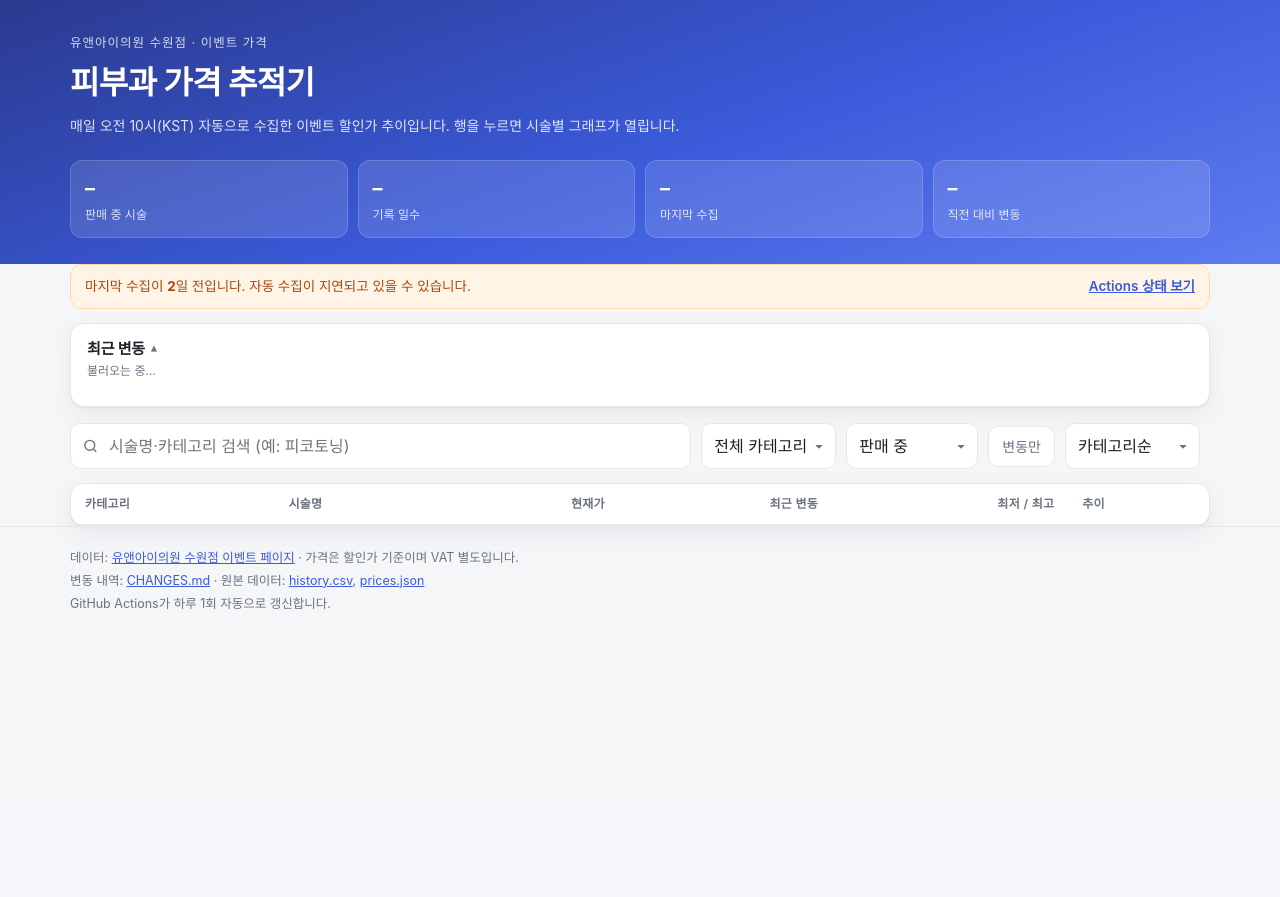
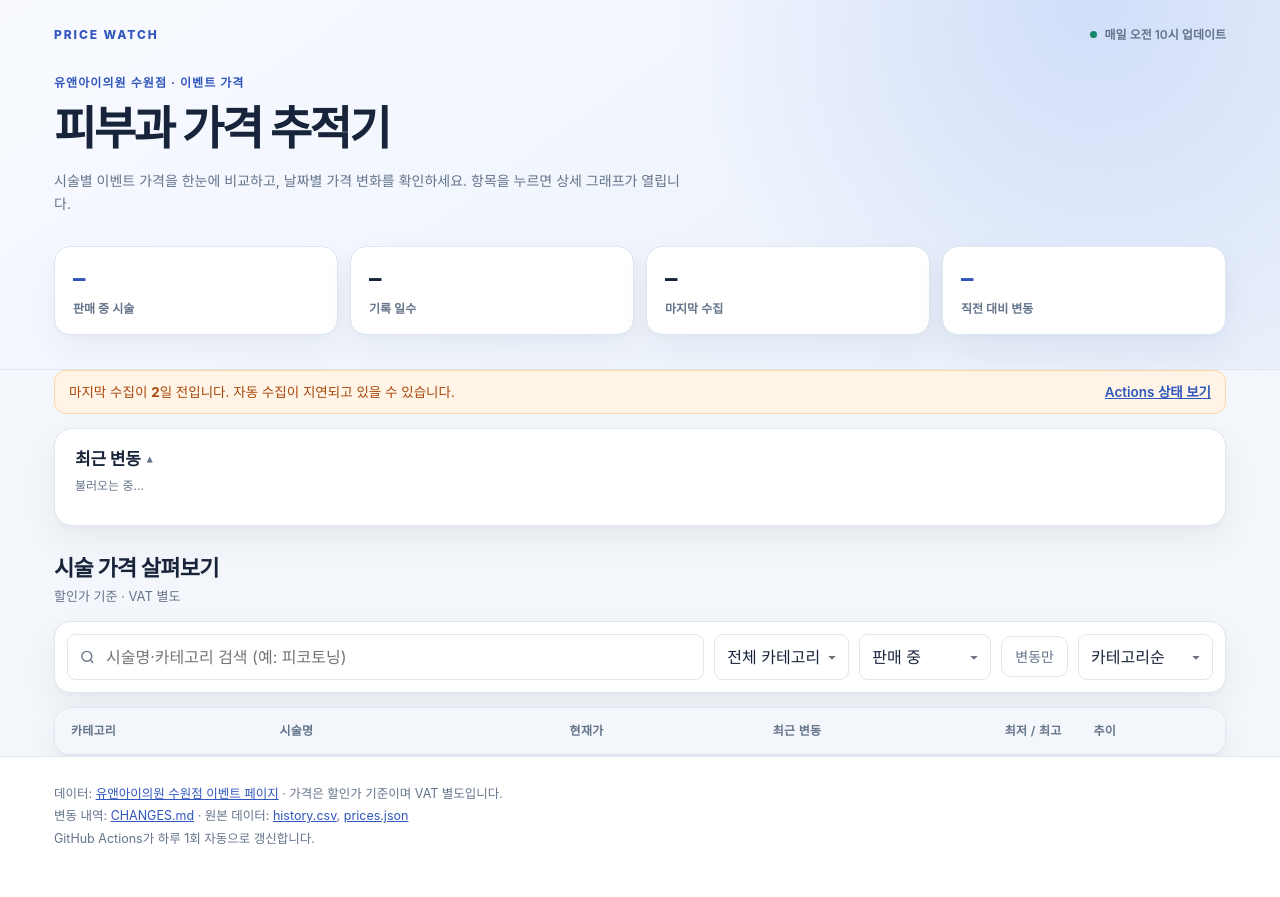
Before and after one commit to miv2/price-tracker, a Python web app: template tracker/templates/index.html in a window 1280 px wide. Before the commit the page ends 609 px from the top, so only its background shows below. Run offline with Jinja, Linux system fonts and the light colour scheme; the template is opened without the code that fills it, so the values that code supplies are empty.

Commit message:
style: 가격 추이 페이지 디자인 개선

```diff
--- a/tracker/templates/index.html
+++ b/tracker/templates/index.html
@@ -5,41 +5,41 @@
 <meta name="viewport" content="width=device-width, initial-scale=1, viewport-fit=cover">
 <meta name="apple-mobile-web-app-capable" content="yes">
 <meta name="apple-mobile-web-app-status-bar-style" content="black-translucent">
-<meta name="theme-color" content="#2b3a8f">
+<meta name="theme-color" content="#f2f5fb">
 <link rel="icon" href="data:,">
 <title>피부과 가격 추적기 · 유앤아이의원 수원점</title>
 <style>
   :root {
     color-scheme: light dark;
-    --bg: #f5f6f8;
+    --bg: #f3f6fa;
     --panel: #ffffff;
-    --text: #1c2128;
-    --muted: #6b7280;
-    --line: #e5e7eb;
-    --accent: #3b5bdb;
-    --accent-soft: #edf1ff;
-    --up: #e8590c;
-    --down: #2f9e44;
-    --flat: #868e96;
-    --shadow: 0 1px 2px rgba(16, 24, 40, .06), 0 8px 24px rgba(16, 24, 40, .06);
+    --text: #18243a;
+    --muted: #64748b;
+    --line: #dfe6f0;
+    --accent: #3157bd;
+    --accent-soft: #e9efff;
+    --up: #c25b28;
+    --down: #168568;
+    --flat: #7b8798;
+    --shadow: 0 2px 4px rgba(24, 36, 58, .025), 0 14px 34px rgba(24, 36, 58, .055);
   }
   @media (prefers-color-scheme: dark) {
     :root {
-      --bg: #111418;
-      --panel: #191d23;
-      --text: #e8eaed;
-      --muted: #9aa3ae;
-      --line: #2a3038;
-      --accent: #7c9aff;
-      --accent-soft: #232c45;
-      --up: #ff8b5c;
-      --down: #51cf66;
-      --flat: #9aa3ae;
-      --shadow: 0 1px 2px rgba(0, 0, 0, .3), 0 8px 24px rgba(0, 0, 0, .25);
+      --bg: #101722;
+      --panel: #192332;
+      --text: #edf3fb;
+      --muted: #a4b2c4;
+      --line: #2d3b4f;
+      --accent: #9db8ff;
+      --accent-soft: #263d64;
+      --up: #ffa16f;
+      --down: #67d6ae;
+      --flat: #9aa9ba;
+      --shadow: 0 2px 4px rgba(0, 0, 0, .12), 0 14px 34px rgba(0, 0, 0, .22);
     }
   }
   * { box-sizing: border-box; }
-  html { -webkit-text-size-adjust: 100%; }
+  html { -webkit-text-size-adjust: 100%; scroll-behavior: smooth; }
   body {
     margin: 0;
     background: var(--bg);
@@ -49,40 +49,47 @@
     font-size: 15px;
   }
   a { color: var(--accent); }
-  .wrap { max-width: 1180px; margin: 0 auto; padding: 0 20px; }
+  .wrap { max-width: 1220px; margin: 0 auto; padding: 0 24px; }
   header.hero {
-    background: linear-gradient(160deg, #2b3a8f 0%, #3b5bdb 55%, #5f7cf0 100%);
-    color: #fff;
-    padding: 34px 0 26px;
+    background: radial-gradient(circle at 85% 0%, rgba(125, 160, 238, .27), transparent 36%),
+      linear-gradient(145deg, #f8faff 0%, #edf3fc 75%, #e9f0fb 100%);
+    border-bottom: 1px solid var(--line);
+    color: var(--text);
+    padding: 26px 0 34px;
   }
   @media (prefers-color-scheme: dark) {
-    header.hero { background: linear-gradient(160deg, #1b2340 0%, #26325c 55%, #2e3f75 100%); }
+    header.hero { background: radial-gradient(circle at 85% 0%, rgba(65, 98, 164, .3), transparent 38%), linear-gradient(145deg, #17243a, #152030); }
   }
+  .hero-top { display: flex; align-items: center; justify-content: space-between; gap: 16px; margin-bottom: 30px; }
+  .brand { color: var(--accent); font-size: 12px; font-weight: 800; letter-spacing: .16em; }
+  .hero-note { color: var(--muted); font-size: 12px; font-weight: 600; }
+  .hero-note::before { content: ""; display: inline-block; width: 7px; height: 7px; margin-right: 8px; border-radius: 50%; background: var(--down); vertical-align: 1px; }
   .eyebrow {
-    margin: 0 0 6px;
-    font-size: 12.5px;
-    letter-spacing: .08em;
-    text-transform: uppercase;
-    opacity: .8;
+    margin: 0 0 10px;
+    color: var(--accent);
+    font-size: 12px;
+    font-weight: 750;
+    letter-spacing: .09em;
   }
-  h1 { margin: 0; font-size: clamp(23px, 3.4vw, 32px); letter-spacing: -.02em; }
-  .sub { margin: 8px 0 0; font-size: 14px; opacity: .85; }
+  h1 { margin: 0; font-size: clamp(30px, 4vw, 46px); line-height: 1.16; letter-spacing: -.055em; }
+  .sub { max-width: 640px; margin: 14px 0 0; color: var(--muted); font-size: 14px; line-height: 1.65; }
   .stats {
     display: grid;
     grid-template-columns: repeat(4, minmax(0, 1fr));
-    gap: 10px;
-    margin-top: 24px;
+    gap: 12px;
+    margin-top: 30px;
   }
   .stat {
-    background: rgba(255, 255, 255, .12);
-    border: 1px solid rgba(255, 255, 255, .16);
-    border-radius: 12px;
-    padding: 12px 14px;
-    backdrop-filter: blur(4px);
+    background: var(--panel);
+    border: 1px solid var(--line);
+    border-radius: 16px;
+    padding: 16px 18px;
+    box-shadow: var(--shadow);
   }
-  .stat strong { display: block; font-size: 20px; font-variant-numeric: tabular-nums; }
-  .stat span { font-size: 12px; opacity: .82; }
-  main { padding: 22px 0 60px; }
+  .stat strong { display: block; font-size: 25px; line-height: 1.25; letter-spacing: -.04em; font-variant-numeric: tabular-nums; }
+  .stat span { display: block; margin-top: 6px; color: var(--muted); font-size: 12px; font-weight: 600; }
+  .stat:first-child strong, .stat:last-child strong { color: var(--accent); }
+  main { padding: 28px 0 68px; }
   .notice {
     display: flex;
     flex-wrap: wrap;
@@ -103,10 +110,10 @@
   .recent {
     background: var(--panel);
     border: 1px solid var(--line);
-    border-radius: 14px;
+    border-radius: 18px;
     box-shadow: var(--shadow);
-    padding: 14px 16px;
-    margin-bottom: 16px;
+    padding: 18px 20px;
+    margin-bottom: 28px;
   }
   .recent details { display: block; }
   .recent-summary {
@@ -122,7 +129,7 @@
   .recent-summary::-webkit-details-marker { display: none; }
   .recent-head-left h2 {
     margin: 0;
-    font-size: 15px;
+    font-size: 17px;
     letter-spacing: -.01em;
     display: inline-flex;
     align-items: center;
@@ -137,10 +144,10 @@
   details[open] .recent-head-left h2::after {
     transform: rotate(180deg);
   }
-  .recent-head-left p { margin: 2px 0 0; }
+  .recent-head-left p { margin: 4px 0 0; }
   .recent-counts { display: flex; flex-wrap: wrap; gap: 6px; }
   .recent-counts .count {
-    padding: 3px 9px;
+    padding: 5px 10px;
     border-radius: 999px;
     border: 1px solid var(--line);
     background: var(--bg);
@@ -156,8 +163,8 @@
     margin: 12px 0 0;
     padding: 0;
     display: grid;
-    gap: 6px;
-    max-height: 238px;
+    gap: 7px;
+    max-height: 260px;
     overflow: auto;
   }
   .recent-empty { color: var(--muted); font-size: 13px; padding: 8px 2px; }
@@ -193,12 +200,21 @@
   .recent-item .rcat { flex: none; color: var(--muted); font-size: 12px; max-width: 120px; overflow: hidden; text-overflow: ellipsis; white-space: nowrap; }
   .recent-item .rname { flex: 1 1 auto; overflow: hidden; text-overflow: ellipsis; white-space: nowrap; }
   .recent-item .rval { flex: none; font-weight: 600; font-variant-numeric: tabular-nums; }
+  .section-heading { display: flex; align-items: end; justify-content: space-between; gap: 20px; margin-bottom: 14px; }
+  .section-heading h2 { margin: 0; font-size: 22px; line-height: 1.3; letter-spacing: -.035em; }
+  .section-heading p { margin: 5px 0 0; color: var(--muted); font-size: 13px; }
+  .section-heading .result-count { margin: 0 0 2px; font-size: 13px; font-weight: 700; color: var(--accent); }
   .toolbar {
     display: flex;
     flex-wrap: wrap;
     gap: 10px;
     align-items: center;
     margin-bottom: 14px;
+    padding: 12px;
+    border: 1px solid var(--line);
+    border-radius: 16px;
+    background: var(--panel);
+    box-shadow: var(--shadow);
   }
   .search { position: relative; flex: 1 1 260px; }
   .search svg {
@@ -210,7 +226,7 @@
     background: var(--panel);
     color: var(--text);
     border: 1px solid var(--line);
-    border-radius: 10px;
+    border-radius: 9px;
     padding: 10px 12px;
     font: inherit;
     font-size: 16px;
@@ -248,7 +264,7 @@
   .table-wrap {
     background: var(--panel);
     border: 1px solid var(--line);
-    border-radius: 14px;
+    border-radius: 18px;
     box-shadow: var(--shadow);
     overflow: auto;
   }
@@ -256,17 +272,17 @@
   caption { position: absolute; width: 1px; height: 1px; overflow: hidden; clip: rect(0 0 0 0); }
   thead th {
     position: sticky; top: 0; z-index: 1;
-    background: var(--panel);
+    background: var(--bg);
     color: var(--muted);
     font-size: 12px;
     font-weight: 600;
     text-align: left;
     letter-spacing: .02em;
-    padding: 11px 14px;
+    padding: 14px 16px;
     border-bottom: 1px solid var(--line);
     white-space: nowrap;
   }
-  tbody td { padding: 11px 14px; border-bottom: 1px solid var(--line); vertical-align: middle; }
+  tbody td { padding: 14px 16px; border-bottom: 1px solid var(--line); vertical-align: middle; }
   tbody tr:last-child td { border-bottom: 0; }
   tbody tr.row { cursor: pointer; }
   tbody tr.row:hover { background: var(--accent-soft); }
@@ -319,7 +335,7 @@
     text-decoration: underline;
     cursor: pointer;
   }
-  footer { color: var(--muted); font-size: 12.5px; border-top: 1px solid var(--line); padding: 18px 0 40px; }
+  footer { color: var(--muted); font-size: 12.5px; border-top: 1px solid var(--line); padding: 24px 0 44px; background: var(--panel); }
   footer p { margin: 4px 0; }
   dialog {
     width: min(980px, calc(100vw - 28px));
@@ -571,9 +597,10 @@
 <body>
 <header class="hero">
   <div class="wrap">
+    <div class="hero-top"><span class="brand">PRICE WATCH</span><span class="hero-note">매일 오전 10시 업데이트</span></div>
     <p class="eyebrow">유앤아이의원 수원점 · 이벤트 가격</p>
     <h1>피부과 가격 추적기</h1>
-    <p class="sub">매일 오전 10시(KST) 자동으로 수집한 이벤트 할인가 추이입니다. 행을 누르면 시술별 그래프가 열립니다.</p>
+    <p class="sub">시술별 이벤트 가격을 한눈에 비교하고, 날짜별 가격 변화를 확인하세요. 항목을 누르면 상세 그래프가 열립니다.</p>
     <div class="stats">
       <div class="stat"><strong id="statActive">–</strong><span>판매 중 시술</span></div>
       <div class="stat"><strong id="statDays">–</strong><span>기록 일수</span></div>
@@ -602,7 +629,11 @@
     </details>
   </section>
 
-  <div class="toolbar">
+  <div class="section-heading">
+    <div><h2 id="catalogTitle">시술 가격 살펴보기</h2><p>할인가 기준 · VAT 별도</p></div>
+    <span class="result-count" id="count"></span>
+  </div>
+  <div class="toolbar" role="group" aria-labelledby="catalogTitle">
     <label class="search">
       <svg viewBox="0 0 24 24" fill="none" stroke="currentColor" stroke-width="2" aria-hidden="true">
         <circle cx="11" cy="11" r="7"></circle><path d="m20 20-3.5-3.5"></path>
```
Also changed, not shown: other parts of tracker/templates/index.html (+28 -19 lines), index.html (+110 -80 lines).
